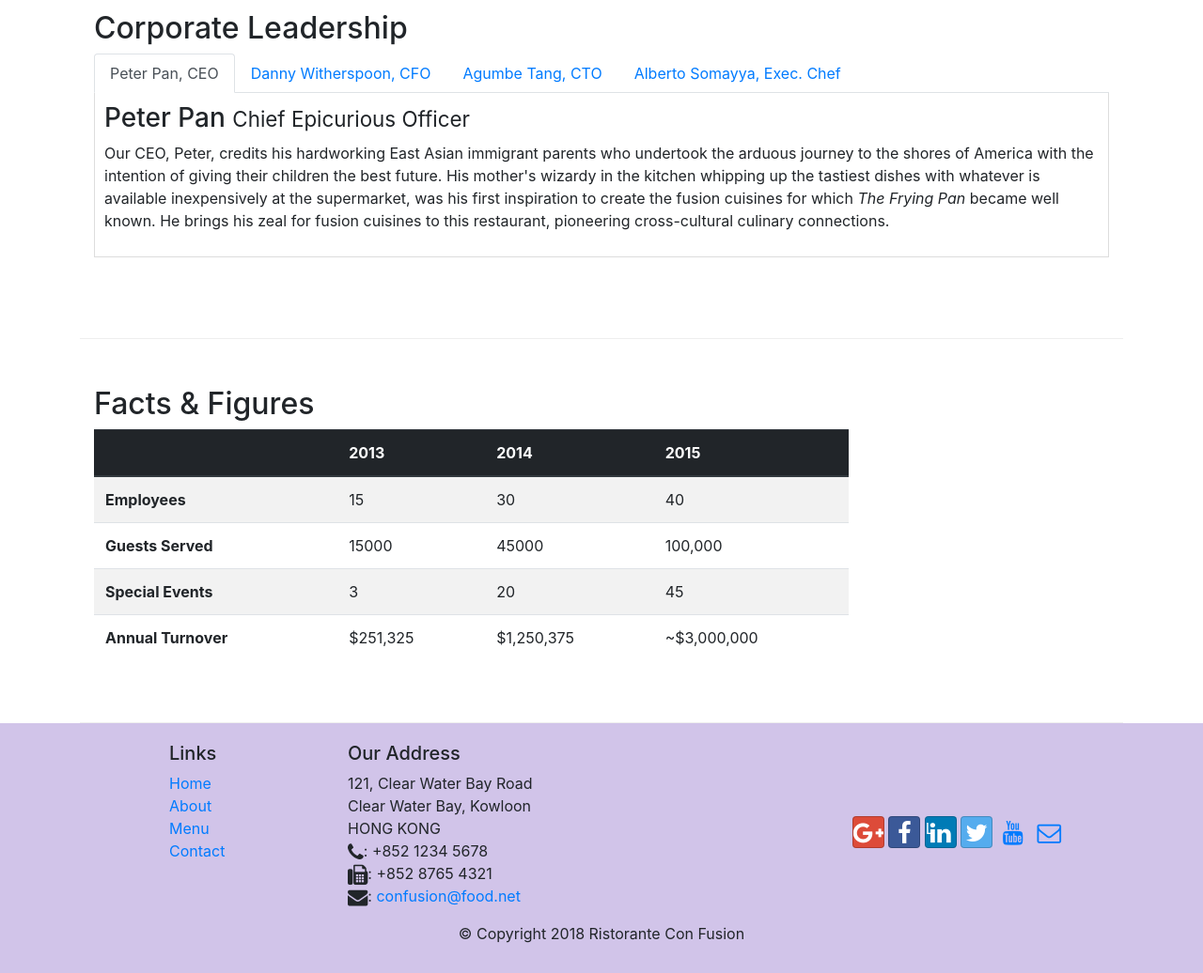
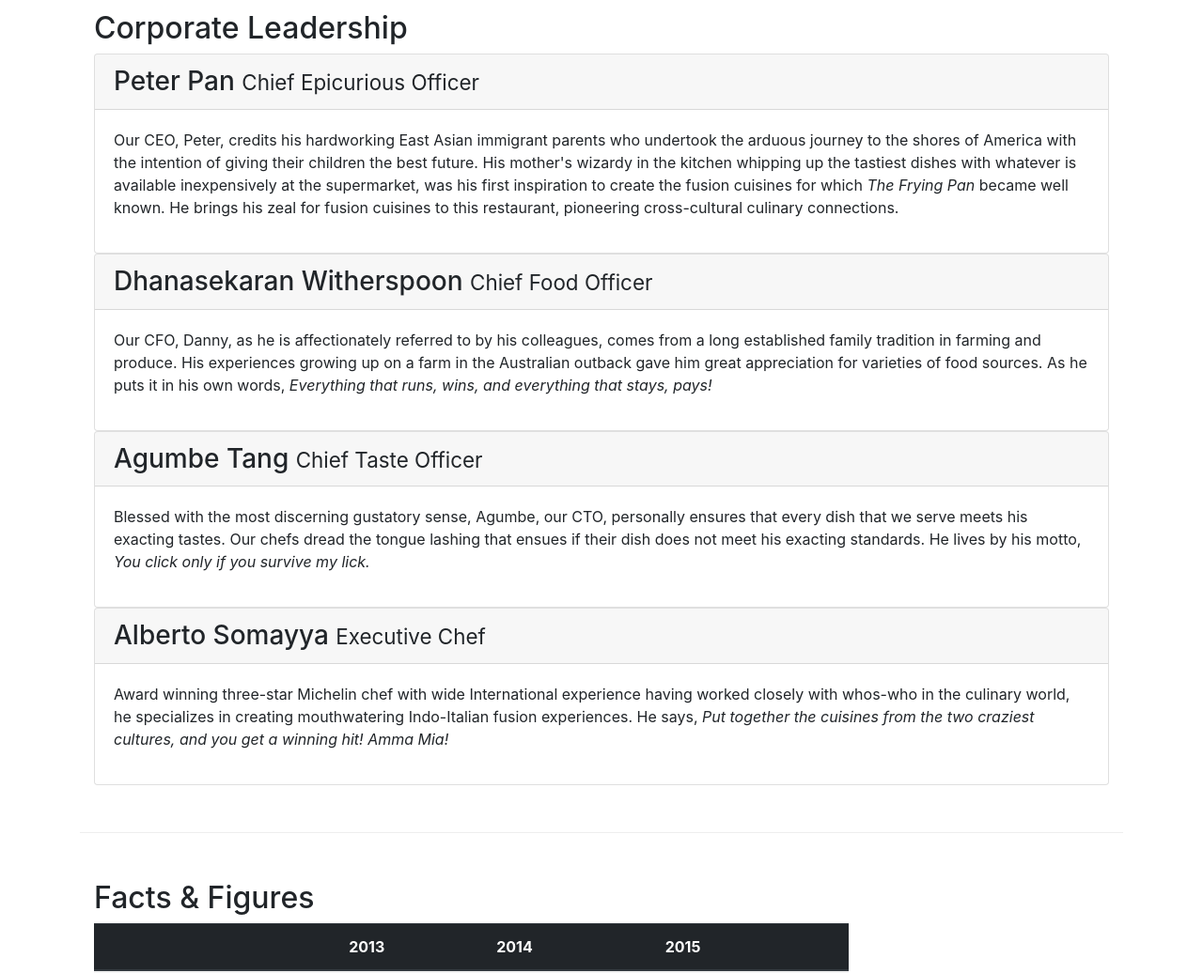
Before and after one commit to seldadg/Ristorante-con-Fusion---Bootstrap, a website: page aboutus.html in a window 1280 px wide. Shown: the part 940-1976 px from the top of the page at 94% size. Drawn offline with nearby package versions, Linux system fonts and the light colour scheme.

Commit message:
Accordion

```diff
--- a/aboutus.html
+++ b/aboutus.html
@@ -113,71 +113,115 @@
         <div class="row row-content">
             <div class="col-12">
                 <h2>Corporate Leadership</h2>
-                <ul class="nav nav-tabs">
-                    <li class="nav-item">
-                        <a class="nav-link active" href="#peter" role="tab" data-toggle="tab">Peter Pan, CEO</a>
-                    </li>
-                    <li class="nav-item">
-                        <a class="nav-link" href="#danny" role="tab" data-toggle="tab">Danny Witherspoon, CFO</a>
-                    </li>
-                    <li class="nav-item">
-                        <a class="nav-link" href="#agumbe" role="tab" data-toggle="tab">Agumbe Tang, CTO</a>
-                    </li>
-                    <li class="nav-item">
-                        <a class="nav-link" href="#alberto" role="tab" data-toggle="tab">Alberto Somayya, Exec. Chef</a>
-                    </li>
-                </ul>
-                <div class="tab-content">
-                    <div role="tabpanel" class="tab-pane fade show active" id="peter">
-                        <h3>Peter Pan <small>Chief Epicurious Officer</small></h3>
-                        <p class="d-none d-sm-block">Our CEO, Peter, credits his hardworking East Asian immigrant
+
+                <div id="accordion">
+                    <div class="card">
+                        <div class="card-header" role="tab" id="peterhead">
+                            <h3 class="mb-0">
+                                <a data-toggle="collapse" data-target="#peter">
+                                    Peter Pan <small>Chief Epicurious Officer</small>
+                                </a>
+                            </h3>
+                        </div>
+                        <div role="tabpanel" class="collapse show" id="peter" data-parent="#accordion">
+                            <div class="card-body">
+                                <p class="d-none d-sm-block">Our CEO, Peter, credits his hardworking East Asian
+                                    immigrant
                                     parents
                                     who
-                            undertook the arduous journey to the shores of America with the intention of giving their
+                                    undertook the arduous journey to the shores of America with the intention of giving
+                                    their
                                     children
-                            the best future. His mother's wizardy in the kitchen whipping up the tastiest dishes with
+                                    the best future. His mother's wizardy in the kitchen whipping up the tastiest dishes
+                                    with
                                     whatever
-                            is available inexpensively at the supermarket, was his first inspiration to create the
+                                    is available inexpensively at the supermarket, was his first inspiration to create
+                                    the
                                     fusion
-                            cuisines for which <em>The Frying Pan</em> became well known. He brings his zeal for fusion
+                                    cuisines for which <em>The Frying Pan</em> became well known. He brings his zeal for
+                                    fusion
                                     cuisines
                                     to this restaurant, pioneering cross-cultural culinary connections.</p>
                             </div>
+                        </div>
+                    </div>
 
-                    <div role="tabpanel" class="tab-pane fade" id="danny">
-                        <h3>Dhanasekaran Witherspoon <small>Chief Food Officer</small></h3>
+                    <div class="card">
+                        <div class="card-header" role="tab" id="dannyhead">
+                            <h3 class="mb-0">
+                                <a data-toggle="collapse" data-target="#danny">
+                                    Dhanasekaran Witherspoon <small>Chief Food Officer</small>
+                                </a>
+                            </h3>
+                        </div>
+                        <div role="tabpanel" class="collapse show" id="danny" data-parent="#accordion">
+                            <div class="card-body">
                                 <p class="d-none d-sm-block">Our CFO, Danny, as he is affectionately referred to by his
                                     colleagues,
-                            comes from a long established family tradition in farming and produce. His experiences
+                                    comes from a long established family tradition in farming and produce. His
+                                    experiences
                                     growing
                                     up on
-                            a farm in the Australian outback gave him great appreciation for varieties of food sources.
+                                    a farm in the Australian outback gave him great appreciation for varieties of food
+                                    sources.
                                     As
                                     he
                                     puts it in his own words, <em>Everything that runs, wins, and everything that stays,
                                         pays!</em>
                                 </p>
                             </div>
-
-                    <div role="tabpanel" class="tab-pane fade" id="agumbe">
-                        <h3>Agumbe Tang <small>Chief Taste Officer</small></h3>
-                        <p class="d-none d-sm-block">Blessed with the most discerning gustatory sense, Agumbe, our CTO,
-                            personally ensures that every dish that we serve meets his exacting tastes. Our chefs dread
-                            the
-                            tongue lashing that ensues if their dish does not meet his exacting standards. He lives by
-                            his
-                            motto, <em>You click only if you survive my lick.</em></p>
+                        </div>
                     </div>
 
-                    <div role="tabpanel" class="tab-pane fade" id="alberto">
-                        <h3>Alberto Somayya <small>Executive Chef</small></h3>
-                        <p class="d-none d-sm-block">Award winning three-star Michelin chef with wide International
+                    <div class="card">
+                        <div class="card-header" role="tab" id="agumbehead">
+                            <h3 class="mb-0">
+                                <a data-toggle="collapse" data-target="#agumbe">
+                                    Agumbe Tang <small>Chief Taste Officer</small>
+                                </a>
+                            </h3>
+                        </div>
+                        <div role="tabpanel" class="collapse show" id="agumbe" data-parent="#accordion">
+                            <div class="card-body">
+                                <p class="d-none d-sm-block">Blessed with the most discerning gustatory sense, Agumbe,
+                                    our
+                                    CTO,
+                                    personally ensures that every dish that we serve meets his exacting tastes. Our
+                                    chefs
+                                    dread
+                                    the
+                                    tongue lashing that ensues if their dish does not meet his exacting standards. He
+                                    lives
+                                    by
+                                    his
+                                    motto, <em>You click only if you survive my lick.</em>
+                                </p>
+                            </div>
+                        </div>
+                    </div>
+
+                    <div class="card">
+                        <div class="card-header" role="tab" id="albertohead">
+                            <h3 class="mb-0">
+                                <a data-toggle="collapse" data-target="#alberto">
+                                    Alberto Somayya <small>Executive Chef</small>
+                                </a>
+                            </h3>
+                        </div>
+                        <div role="tabpanel" class="collapse show" id="alberto" data-parent="#accordion">
+                            <div class="card-body">
+                                <p class="d-none d-sm-block">Award winning three-star Michelin chef with wide
+                                    International
                                     experience
-                            having worked closely with whos-who in the culinary world, he specializes in creating
+                                    having worked closely with whos-who in the culinary world, he specializes in
+                                    creating
                                     mouthwatering
                                     Indo-Italian fusion experiences. He says, <em>Put together the cuisines from the two
                                         craziest
-                                cultures, and you get a winning hit! Amma Mia!</em></p>
+                                        cultures, and you get a winning hit! Amma Mia!</em>
+                                </p>
+                            </div>
+                        </div>
                     </div>
                 </div>
             </div>
```
Lines whose indentation alone changed are shown as unchanged.
